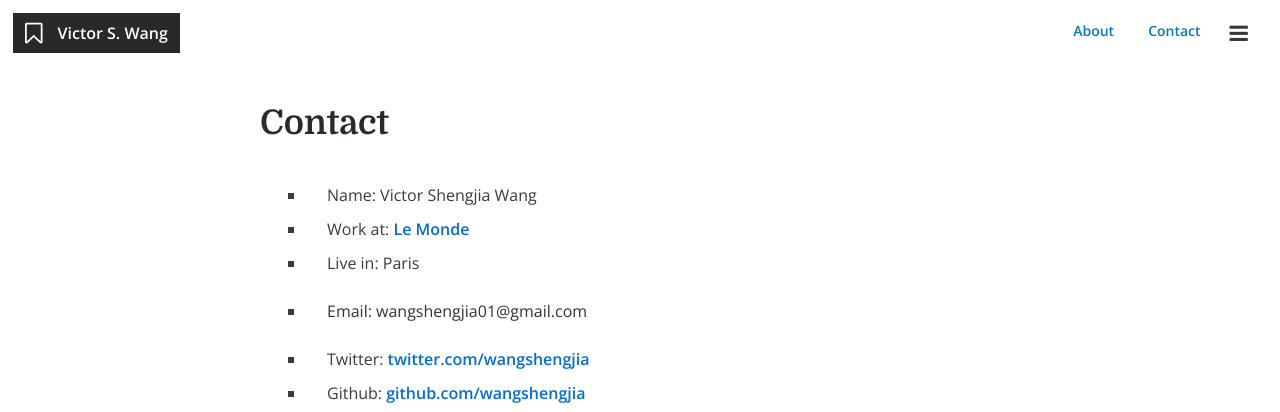
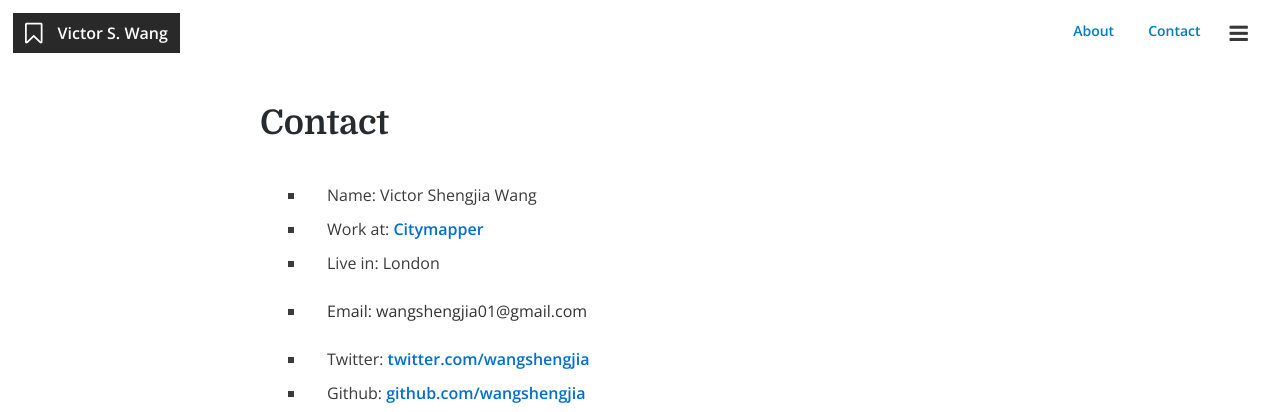
Before and after one commit to wangshengjia/wangshengjia.github.io, a Jekyll site: the page built from contact.md, in a window 1280 px wide. Shown: the top 412 px of the page. Built offline with Jekyll 4.4.1, drawn with Linux system fonts in a browser that asks for light colours; nearby versions of some CDN libraries.

Commit message:
Update contact.md

```diff
--- a/contact.md
+++ b/contact.md
@@ -6,8 +6,8 @@ comments: false
 ---
 
 - Name: Victor Shengjia Wang
-- Work at: [Le Monde](www.lemonde.fr)
-- Live in: Paris
+- Work at: [Citymapper](www.citymapper.com)
+- Live in: London
 - Email: wangshengjia01@gmail.com
 
 - Twitter: [twitter.com/wangshengjia](twitter.com/wangshengjia)
```
